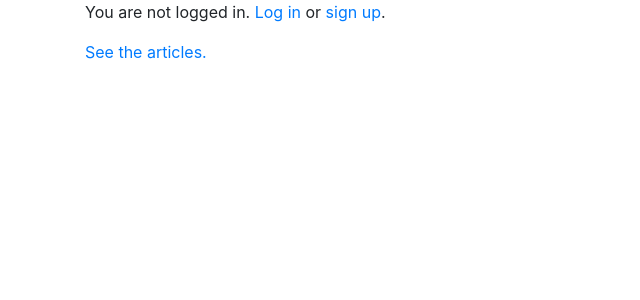
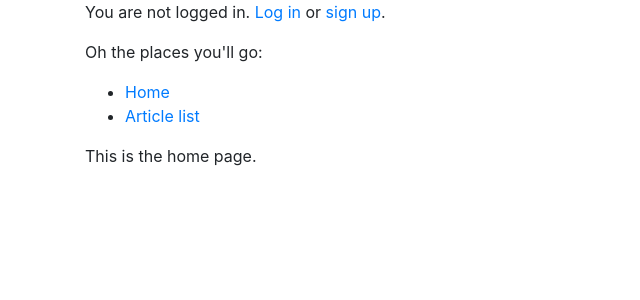
Before and after one commit to ClioGMU/newspaper, a Django app: page / in a window 1280 px wide. Shown: the top 300 px of the page, without its empty margins (0-640 px from the left). Run offline with Django 3.2, Linux system fonts and the light colour scheme; some libraries are stand-ins or nearby versions.

Commit message:
Add some navigation

```diff
--- a/templates/base.html
+++ b/templates/base.html
@@ -13,6 +13,34 @@
 <body>
 
   <div class="container">
+    <nav>
+      {% block login %}
+      {% if user.is_authenticated %}
+      <p>
+        Hi {{ user.username }}!
+        <a href="{% url 'logout' %}">Log out</a>.
+      </p>
+      {% else %}
+      <p>
+        You are not logged in. <a href=" {% url 'login' %}">Log in</a> or <a href="{% url 'signup' %}">sign up</a>.
+      </p>
+      {% endif %}
+      {% endblock login %}
+      {% block nav %}
+      <p>
+        Oh the places you'll go:
+      </p>
+      <ul>
+        <li>
+          <a href="{% url 'home' %}">Home</a>
+        </li>
+        <li>
+          <a href="{% url 'article_list' %}">Article list</a>
+        </li>
+      </ul>
+      {% endblock nav %}
+
+    </nav>
     {% block content %}
     {% endblock content %}
   </div>
--- a/templates/home.html
+++ b/templates/home.html
@@ -3,17 +3,5 @@
 {% block title %}Home{% endblock title %}
 
 {% block content %}
-{% if user.is_authenticated %}
-<p>
-  Hi {{ user.username }}!
-  <a href="{% url 'logout' %}">Log out</a>
-</p>
-{% else %}
-<p>
-  You are not logged in. <a href=" {% url 'login' %}">Log in</a> or <a href="{% url 'signup' %}">sign up</a>.
-</p>
-{% endif %}
-<p>
-  <a href="{% url 'article_list' %}">See the articles.</a>
-</p>
+<p>This is the home page.</p>
 {% endblock content %}
```
